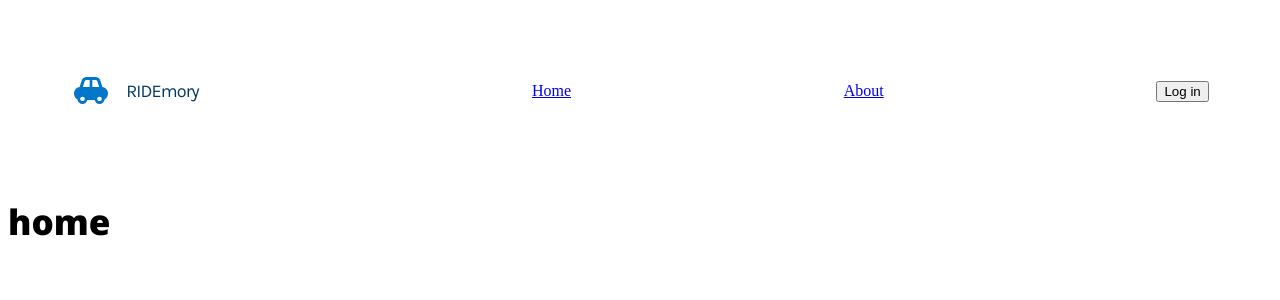
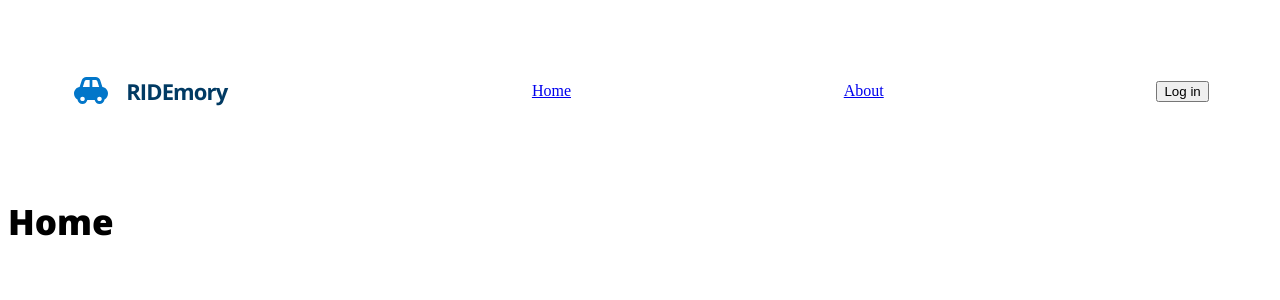
Before and after one commit to project-emory/RIDEmory, a React (Vite) app in the folder frontend/: page / in a window 1280 px wide. Shown: the top 300 px of the page. Built offline with nearby package versions, Linux system fonts and the light colour scheme.

Commit message:
Edit logo.css

```diff
--- a/frontend/src/components/Logo.css
+++ b/frontend/src/components/Logo.css
@@ -6,8 +6,8 @@
     gap: 15px;
 }
 
-p {
-    color: var(--brand-primary, #013A63);
+.logo-text {
+    color: var(--brand-primary);
     font-family: "Open Sans";
     font-size: 22px;
     font-style: normal;
--- a/frontend/src/components/Logo.jsx
+++ b/frontend/src/components/Logo.jsx
@@ -4,7 +4,7 @@ const Logo = ({ text }) => {
   return (
     <div className="logo">
       <img src="/RIDE.svg" alt="logo" />
-      {text && <p>RIDEmory</p>}
+      {text && <p className="logo-text">RIDEmory</p>}
     </div>
   );
 }
--- a/frontend/src/pages/About.jsx
+++ b/frontend/src/pages/About.jsx
@@ -1,6 +1,10 @@
+import NavBar from "../components/NavBar";
+
 const About = () => {
   return (
     <>
+      <NavBar />
+      <h1>About</h1>
     </>
   );
 }
--- a/frontend/src/pages/Home.jsx
+++ b/frontend/src/pages/Home.jsx
@@ -4,7 +4,7 @@ const Home = () => {
   return (
     <>
       <NavBar />
-      <h1>home</h1>
+      <h1>Home</h1>
     </>
   );
 }
```
